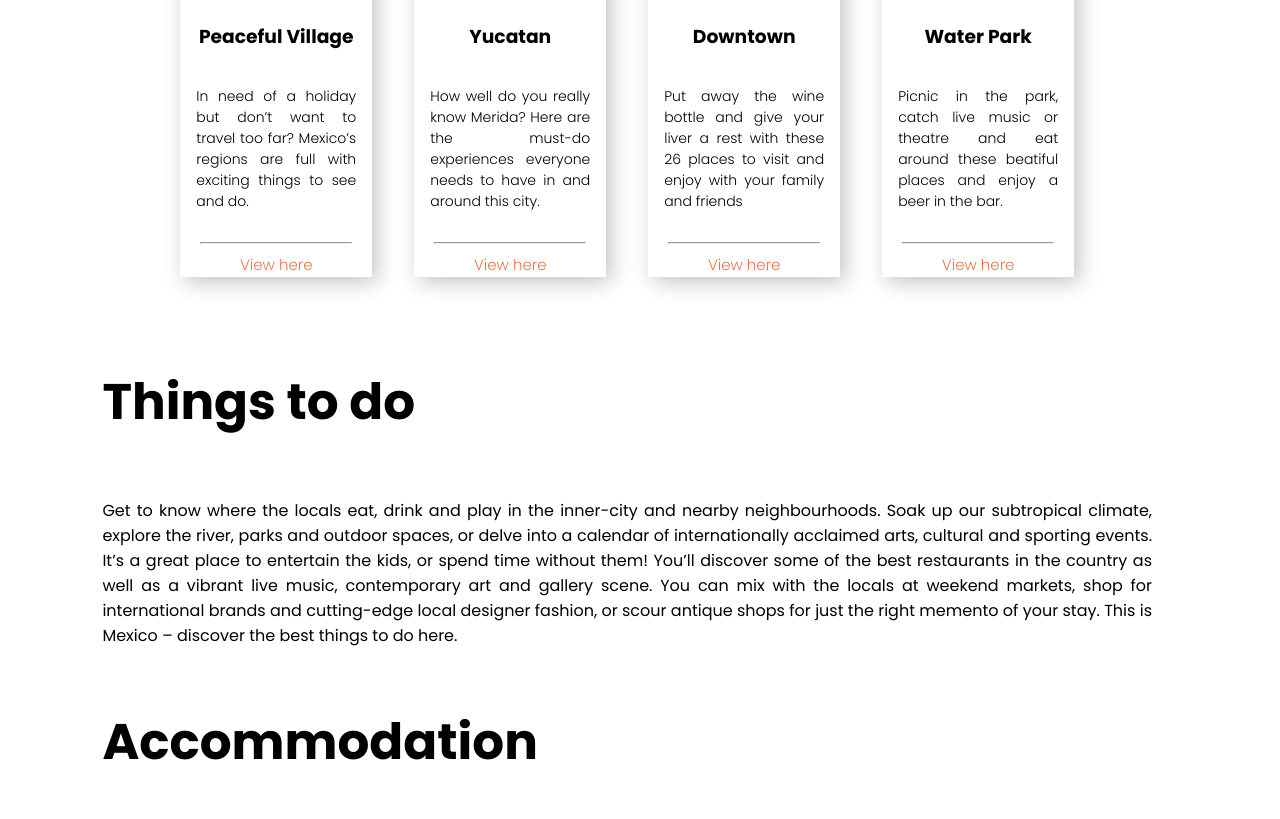
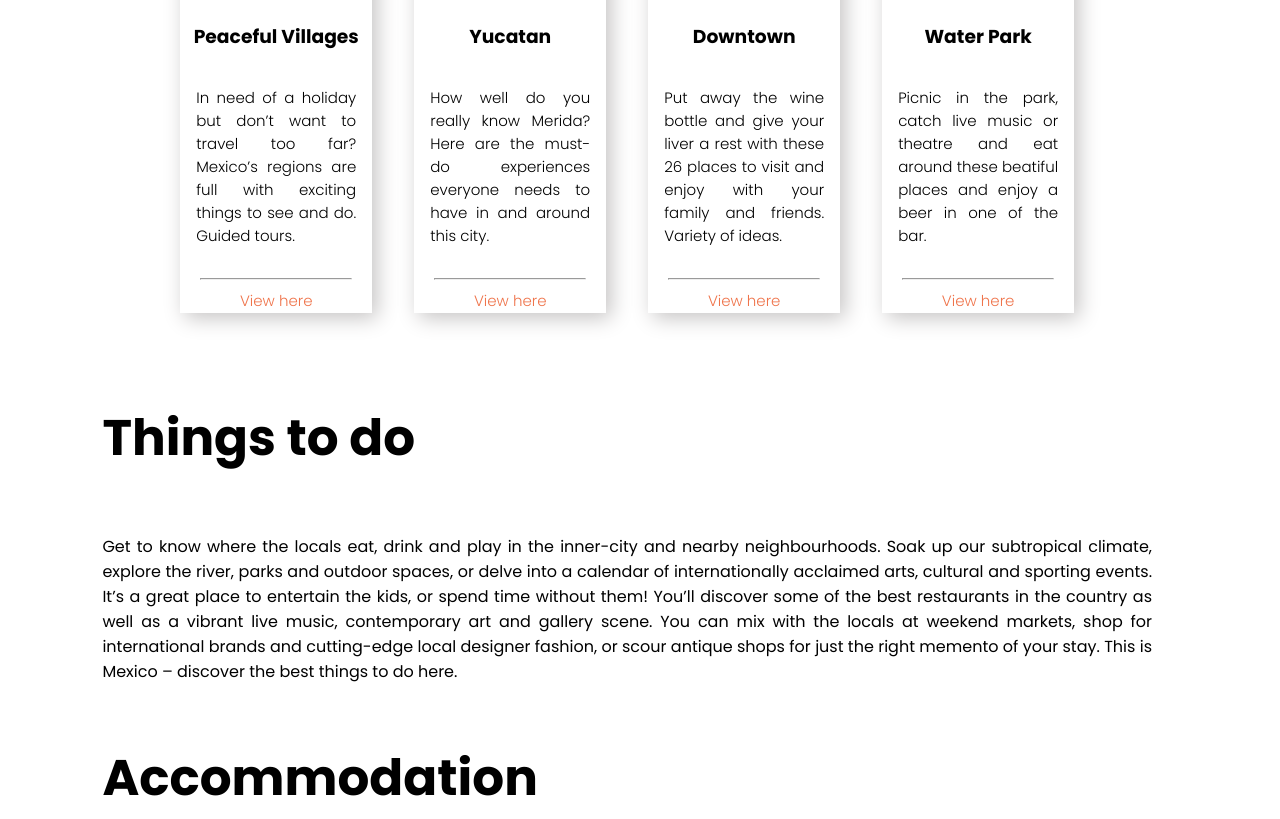
Before and after one commit to dandan682/dan.week4, a plain HTML site: page index.html in a window 1280 px wide. Shown: the part 2093-2912 px from the top of the page. Drawn offline with Linux system fonts and the light colour scheme.

Commit message:
update index

```diff
--- a/css/style.css
+++ b/css/style.css
@@ -80,7 +80,7 @@ hr {
 
 .desc {
     padding: 1rem;
-    font-size: 14px;
+    font-size: 15px;
     font-weight: 100;
     text-align: justify;
 }
--- a/index.html
+++ b/index.html
@@ -44,10 +44,10 @@
         <section class="card-container">
             <div class="card">
             <img src="https://i.postimg.cc/3JJNp6FX/I1.png"  alt="Image 1" />
-            <h3>Peaceful Village</h3>
+            <h3>Peaceful Villages</h3>
             <p class="desc">
             In need of a holiday but don’t want to travel too far? Mexico’s regions are full with exciting things to see and
-            do.
+            do. Guided tours.
             </p>
             <hr />
             <a class="link" href="#destinations">View here</a>
@@ -66,7 +66,8 @@
             <img src="https://i.postimg.cc/4yLTgWMt/I3.png" alt="Image 1" />
             <h3>Downtown</h3>
             <p class="desc">
-            Put away the wine bottle and give your liver a rest with these 26 places to visit and enjoy with your family and friends
+            Put away the wine bottle and give your liver a rest with these 26 places to visit and enjoy with your family and friends.
+            Variety of ideas.
             </p>
             <hr />
             <a class="link" href="#destinations">View here</a>
@@ -76,7 +77,7 @@
             <h3>Water Park</h3>
             <p class="desc">
             Picnic in the park, catch live music or theatre and eat around these
-            beatiful places and enjoy a beer in the bar.</p>
+            beatiful places and enjoy a beer in one of the bar.</p>
             <hr />
             <a class="link" href="#destinations">View here</a>
             </div>
```
